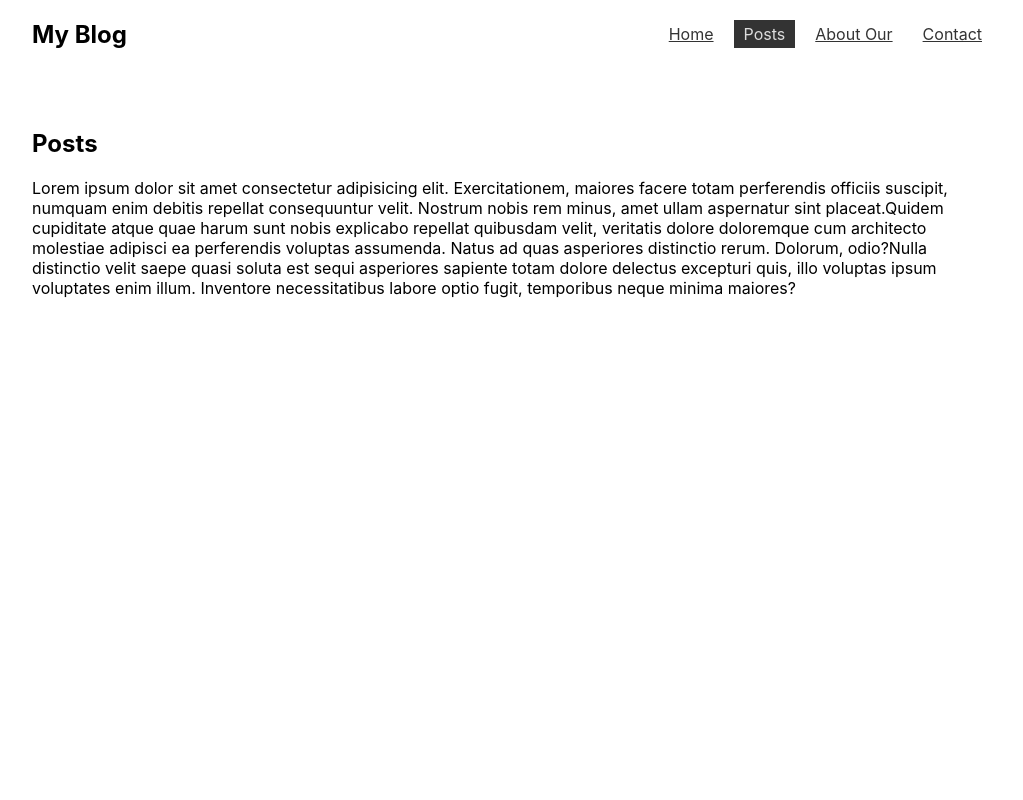
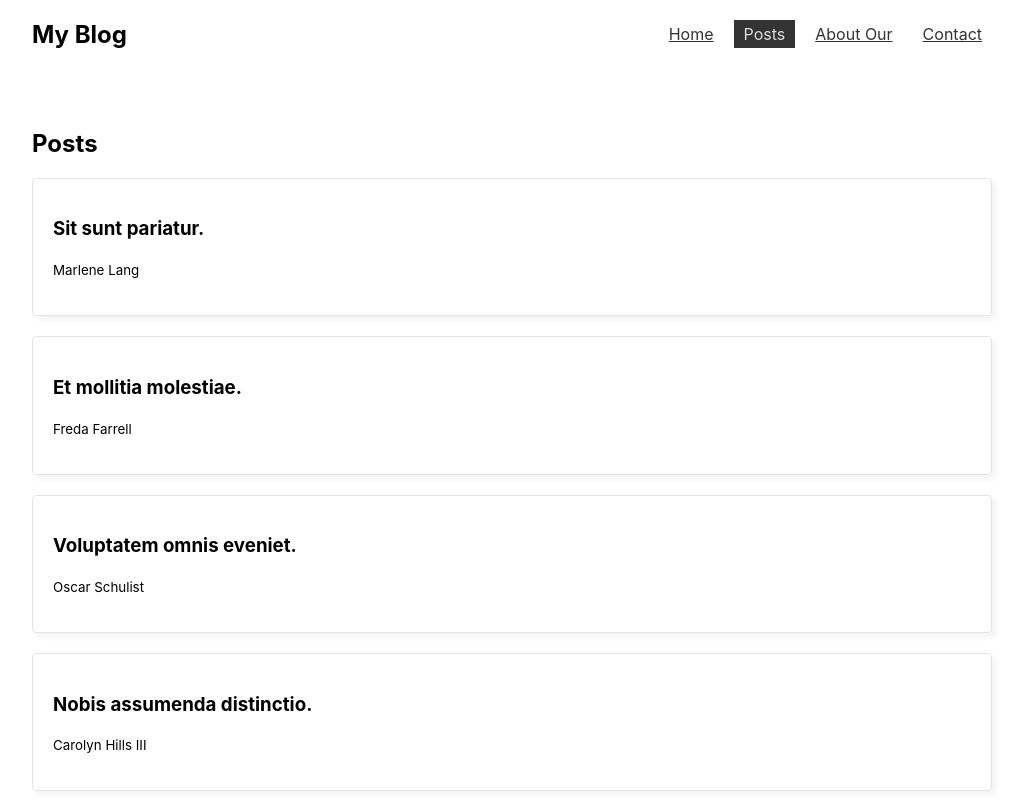
Before and after one commit to codehvila/react-router-dom, a React (Create React App) app: page /posts in a window 1280 px wide. Shown: the top 800 px of the page, without its empty margins (128-1151 px from the left). Built offline with nearby package versions, Linux system fonts and the light colour scheme; data requests are answered from the project's data file.

Commit message:
Fetch and Display the Posts List

```diff
--- a/src/pages/Posts.js
+++ b/src/pages/Posts.js
@@ -1,9 +1,29 @@
-import React from "react";
+import useFetch from "../hooks/useFetch";
+
+import styles from "./Posts.module.css";
 
 export default function Posts() {
+  const {
+    data: articles,
+    isPending,
+    error,
+  } = useFetch("http://localhost:3005/articles");
+
   return (
-    <>
+    <div className={styles.post}>
       <h2>Posts</h2>
+      {isPending && <div>Loading Posts...</div>}
+      {error && <div>{error}</div>}
+      {articles &&
+        articles.map((article) => (
+          <div key={article.id} className={styles.card}>
+            <h3>{article.title}</h3>
+            <p>
+              <span className={styles.author}>{article.author}</span>
+            </p>
+          </div>
+        ))}
+
       <p>
         <span>
           Lorem ipsum dolor sit amet consectetur adipisicing elit.
@@ -11,19 +31,7 @@ export default function Posts() {
           numquam enim debitis repellat consequuntur velit. Nostrum nobis rem
           minus, amet ullam aspernatur sint placeat.
         </span>
-        <span>
-          Quidem cupiditate atque quae harum sunt nobis explicabo repellat
-          quibusdam velit, veritatis dolore doloremque cum architecto molestiae
-          adipisci ea perferendis voluptas assumenda. Natus ad quas asperiores
-          distinctio rerum. Dolorum, odio?
-        </span>
-        <span>
-          Nulla distinctio velit saepe quasi soluta est sequi asperiores
-          sapiente totam dolore delectus excepturi quis, illo voluptas ipsum
-          voluptates enim illum. Inventore necessitatibus labore optio fugit,
-          temporibus neque minima maiores?
-        </span>
       </p>
-    </>
+    </div>
   );
 }
--- /dev/null
+++ b/src/pages/Posts.module.css
@@ -0,0 +1,11 @@
+.post .card {
+  padding: calc(1rem / 16 * 20);
+  border: 1px solid #e4e4e4;
+  border-radius: calc(1rem / 16 * 4);
+  box-shadow: calc(1rem / 16 * 4) calc(1rem / 16 * 4) calc(1rem / 16 * 6) rgba(0,0,0,0.05);
+  margin-bottom: calc(1rem / 16 * 20);
+}
+
+.post .author {
+  font-size: smaller;
+}
```
